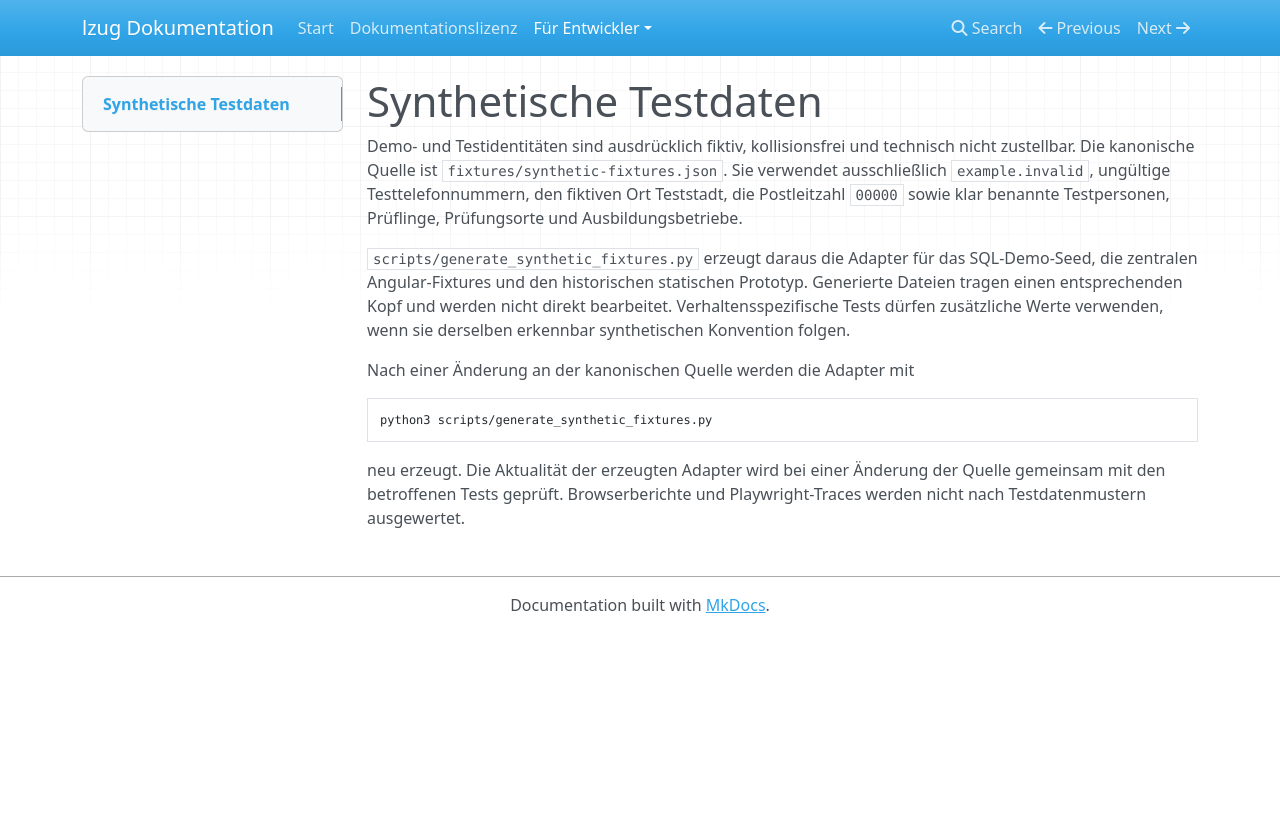
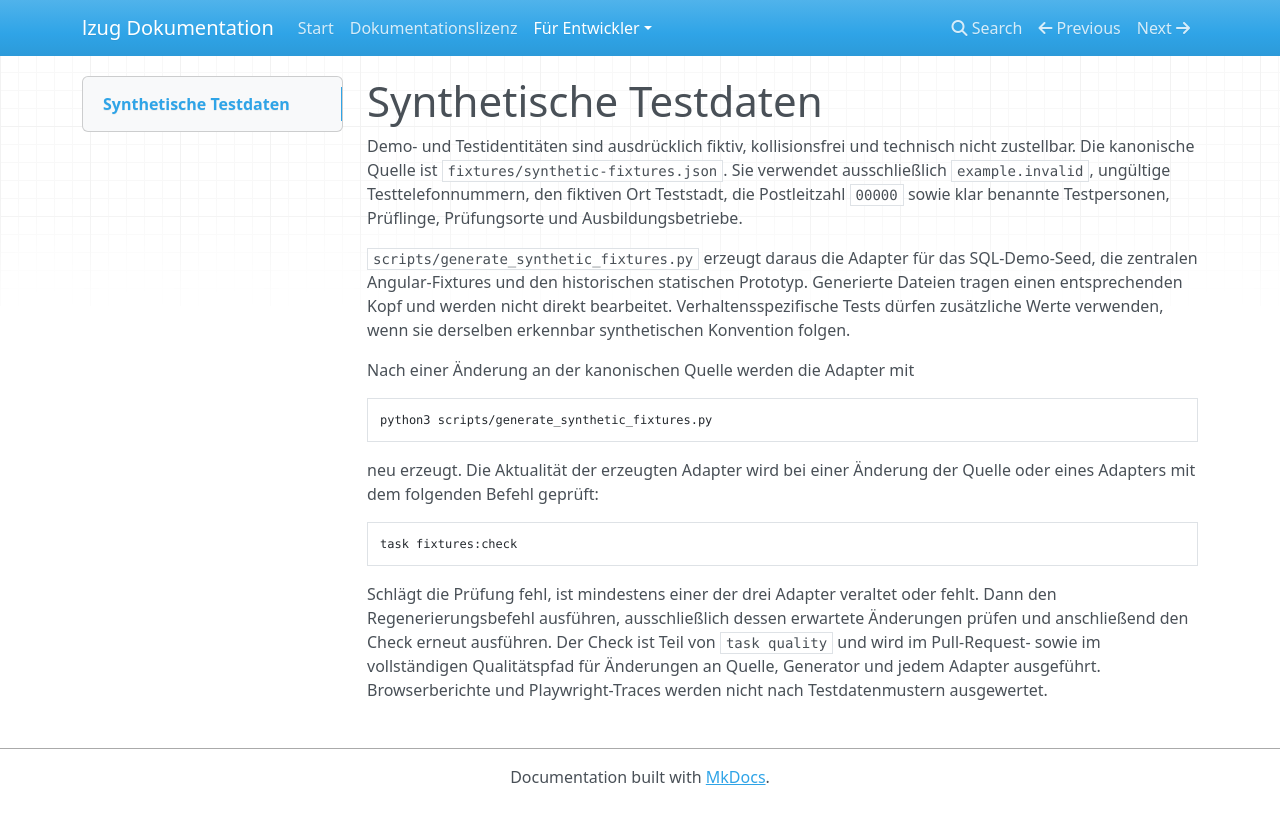
Before and after one commit to lxndrp/lzug, an MkDocs documentation site: the page built from docs/developers/synthetic-fixtures.md, in a window 1280 px wide. Shown: the top 824 px of the page. Built offline with MkDocs 1.6.1, drawn with Linux system fonts in a browser that asks for light colours; nearby versions of some CDN libraries.

Commit message:
Verify synthetic fixture adapters in CI

````diff
--- a/Taskfile.yml
+++ b/Taskfile.yml
@@ -202,6 +202,7 @@ tasks:
   quality:
     desc: Run the complete local quality assurance suite in parallel
     deps:
+      - fixtures:check
       - quality:backend
       - quality:frontend
       - quality:security
@@ -213,6 +214,11 @@ tasks:
       - quality:demo-deployment
       - quality:demo
       - docs
+
+  fixtures:check:
+    desc: Verify synthetic fixture adapters match their canonical source
+    cmds:
+      - python3 scripts/generate_synthetic_fixtures.py --check
 
   quality:infra:
     desc: Format, validate, and mock-plan the public demo infrastructure without cloud access
--- a/docs/developers/synthetic-fixtures.md
+++ b/docs/developers/synthetic-fixtures.md
@@ -20,5 +20,16 @@ python3 scripts/generate_synthetic_fixtures.py
 ```
 
 neu erzeugt. Die Aktualität der erzeugten Adapter wird bei einer Änderung der
-Quelle gemeinsam mit den betroffenen Tests geprüft. Browserberichte und
-Playwright-Traces werden nicht nach Testdatenmustern ausgewertet.
+Quelle oder eines Adapters mit dem folgenden Befehl geprüft:
+
+```sh
+task fixtures:check
+```
+
+Schlägt die Prüfung fehl, ist mindestens einer der drei Adapter veraltet oder
+fehlt. Dann den Regenerierungsbefehl ausführen, ausschließlich dessen erwartete
+Änderungen prüfen und anschließend den Check erneut ausführen. Der Check ist
+Teil von `task quality` und wird im Pull-Request- sowie im vollständigen
+Qualitätspfad für Änderungen an Quelle, Generator und jedem Adapter ausgeführt.
+Browserberichte und Playwright-Traces werden nicht nach Testdatenmustern
+ausgewertet.
````
Also changed, not shown: 4 other files.
